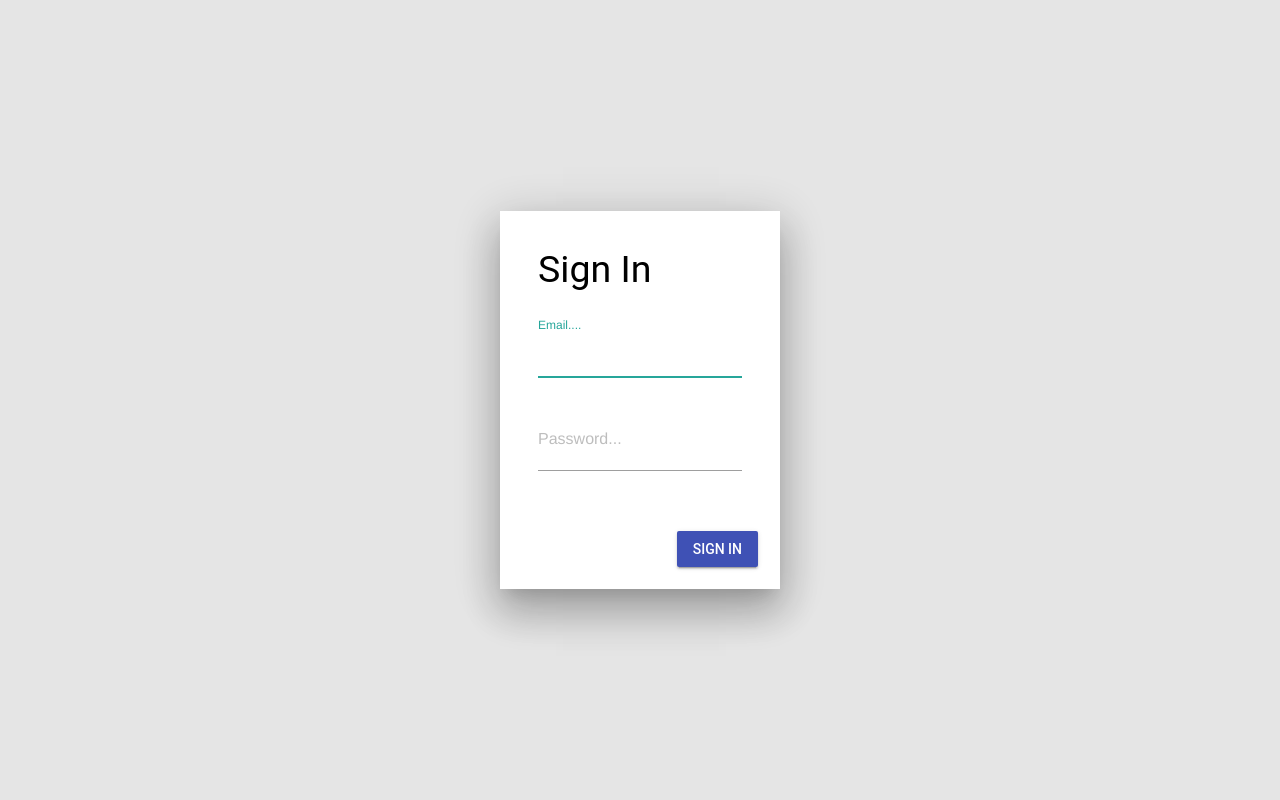
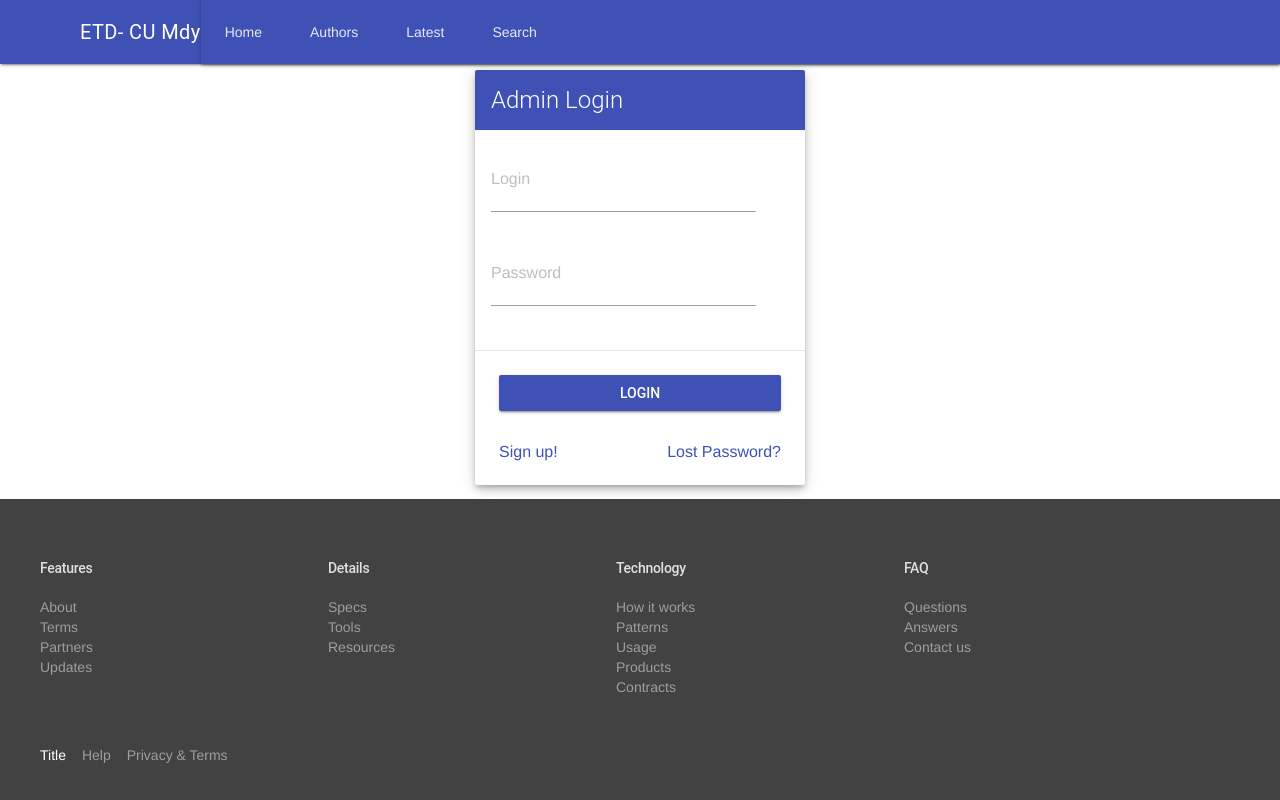
Before and after one commit to lwinthida/Geo-Charlie, a plain HTML site: page admin.html in a window 1280 px wide. Drawn offline with Linux system fonts and the light colour scheme.

Commit message:
add admin file

```diff
--- a/admin.html
+++ b/admin.html
@@ -4,9 +4,6 @@
     <meta charset="utf-8">
     <meta http-equiv="X-UA-Compatible" content="IE=edge">
     <meta name="viewport" content="width=device-width, initial-scale=1">
-    <!-- The above 3 meta tags *must* come first in the head; any other head content must come *after* these tags -->
-    <title>ETD -CU(Mdy)</title>
-
 <link rel="stylesheet" href="css/material.min.css">
     <script src="js/material.min.js"></script>
     <link rel="stylesheet" href="https://fonts.googleapis.com/icon?family=Material+Icons">
@@ -16,38 +13,145 @@
       <!--Import materialize.css-->
       <link type="text/css" rel="stylesheet" href="css/materialize.css"  media="screen,projection"/>
     <script type="text/javascript" src="js/materialize.js"></script>
+    <style type="text/css">
+      .mdl-card{
+        margin-top: 70px;
+        margin-left: auto;
+        margin-right: auto;
+      }
+    </style>
 </head>
+<body>
+    <!-- Always shows a header, even in smaller screens. -->
+       <div class="mdl-layout mdl-js-layout mdl-layout--fixed-header">
+         <header class="mdl-layout__header">
+           <div class="mdl-layout__header-row">
+            <!-- Title -->
+      <span class="mdl-layout-title">ETD- CU Mdy</span>
+      <!-- Add spacer, to align navigation to the right -->
+      <div class="mdl-layout-spacer"></div>
+      <!-- Navigation. We hide it in small screens. -->
+      <nav class="mdl-navigation mdl-layout--large-screen-only" style="background-color:rgb(63,81,181);">
+        <a class="mdl-navigation__link" href="index.html">Home</a>
+        <a class="mdl-navigation__link" href="authors.html">Authors</a>
+        <a class="mdl-navigation__link" href="latest.html">Latest</a>
+        <a class="mdl-navigation__link" href="search.html">Search</a>
+      </nav>
+    </div>
+  </header>
+  <div class="mdl-layout__drawer">
+    <span class="mdl-layout-title">ETD- CU Mdy</span>
+    <nav class="mdl-navigation">
+      <a class="mdl-navigation__link" href="admin.html">Admin</a>
+      <a class="mdl-navigation__link" href="index.html">Home</a>
+      <a class="mdl-navigation__link" href="authors.html">Authors</a>
+      <a class="mdl-navigation__link" href="latest.html">Latest</a>
+      <a class="mdl-navigation__link" href="search.html">Search</a>
+      <a class="mdl-navigation__link" href="login.html">Login</a>
+    </nav>
+  </div>
+   <div class="mdl-layout mdl-js-layout">
 
-    <body>
+  <section class="container">
+    <div id="cube" class="show-front">
+      <figure class="front">
+        <div class="mdl-card mdl-shadow--6dp">
+          <div class="mdl-card__title mdl-color--primary mdl-color-text--white relative">
+            <h2 class="mdl-card__title-text">Admin Login</h2>
+          </div>
 
-  <dialog id="logindialog" class="mdl-dialog">
-    <h4 class="mdl-dialog__title">Sign In</h4>
-    <div class="mdl-dialog__content">
-      <!-- Textfield with Floating Label -->
+          <div class="mdl-card__supporting-text">
             <div class="mdl-textfield mdl-js-textfield mdl-textfield--floating-label">
-    <input class="mdl-textfield__input" type="text" id="sample3">
-    <label class="mdl-textfield__label" for="sample3">Email....</label>
+              <input class="mdl-textfield__input" id="login" />
+              <label class="mdl-textfield__label" for="login">Login</label>
             </div>
             <div class="mdl-textfield mdl-js-textfield mdl-textfield--floating-label">
-    <input class="mdl-textfield__input" type="text" id="sample3">
-    <label class="mdl-textfield__label" for="sample3">Password...</label>
+              <input class="mdl-textfield__input" type="password" id="password" />
+              <label class="mdl-textfield__label" for="password">Password</label>
             </div>
           </div>
-    <div class="mdl-dialog__actions">
-     <!-- Colored raised button -->
-    <button class="mdl-button mdl-js-button mdl-button--raised mdl-button--colored mdl-js-ripple-effect">
-  Sign In
+
+          <div class="mdl-card__actions mdl-card--border">
+            <div class="mdl-grid">
+              <button class="mdl-cell mdl-cell--12-col mdl-button mdl-button--raised mdl-button--colored mdl-js-button mdl-js-ripple-effect mdl-color-text--white">
+                                Login
                             </button>
 
             </div>
-  </dialog>
-  <script>
-    var dialog=document.querySelector('#logindialog');
-     if(! dialog.showModal){
-      dialogPolyfill.registerDialog(dialog);
-     }
-    dialog.showModal();
-  </script>
 
+            <div class="mdl-grid">
+              <div class="mdl-cell mdl-cell--12-col">
+                <a onClick='flip("show-left")' class="mdl-color-text--primary">Sign up!</a>
+                <a onClick='flip("show-bottom")' class="mdl-color-text--primary" style="float: right">Lost
+                                    Password?</a>
+              </div>
+            </div>
+          </div>
+        </div>
+      </figure>
+
+    </div>
+  </section>
+
+
+<footer class="mdl-mega-footer">
+  <div class="mdl-mega-footer__middle-section">
+
+    <div class="mdl-mega-footer__drop-down-section">
+      <input class="mdl-mega-footer__heading-checkbox" type="checkbox" checked>
+      <h1 class="mdl-mega-footer__heading">Features</h1>
+      <ul class="mdl-mega-footer__link-list">
+        <li><a href="about.html">About</a></li>
+        <li><a href="#">Terms</a></li>
+        <li><a href="#">Partners</a></li>
+        <li><a href="#">Updates</a></li>
+      </ul>
+    </div>
+
+    <div class="mdl-mega-footer__drop-down-section">
+      <input class="mdl-mega-footer__heading-checkbox" type="checkbox" checked>
+      <h1 class="mdl-mega-footer__heading">Details</h1>
+      <ul class="mdl-mega-footer__link-list">
+        <li><a href="#">Specs</a></li>
+        <li><a href="#">Tools</a></li>
+        <li><a href="#">Resources</a></li>
+      </ul>
+    </div>
+
+    <div class="mdl-mega-footer__drop-down-section">
+      <input class="mdl-mega-footer__heading-checkbox" type="checkbox" checked>
+      <h1 class="mdl-mega-footer__heading">Technology</h1>
+      <ul class="mdl-mega-footer__link-list">
+        <li><a href="#">How it works</a></li>
+        <li><a href="#">Patterns</a></li>
+        <li><a href="#">Usage</a></li>
+        <li><a href="#">Products</a></li>
+        <li><a href="#">Contracts</a></li>
+      </ul>
+    </div>
+
+    <div class="mdl-mega-footer__drop-down-section">
+      <input class="mdl-mega-footer__heading-checkbox" type="checkbox" checked>
+      <h1 class="mdl-mega-footer__heading">FAQ</h1>
+      <ul class="mdl-mega-footer__link-list">
+        <li><a href="#">Questions</a></li>
+        <li><a href="#">Answers</a></li>
+        <li><a href="contact.html">Contact us</a></li>
+      </ul>
+    </div>
+
+  </div>
+
+  <div class="mdl-mega-footer__bottom-section">
+    <div class="mdl-logo">Title</div>
+    <ul class="mdl-mega-footer__link-list">
+      <li><a href="#">Help</a></li>
+      <li><a href="#">Privacy & Terms</a></li>
+    </ul>
+  </div>
+
+</footer>
+
+</div>
 </body>
 </html>
```
Lines whose indentation alone changed are shown as unchanged.
